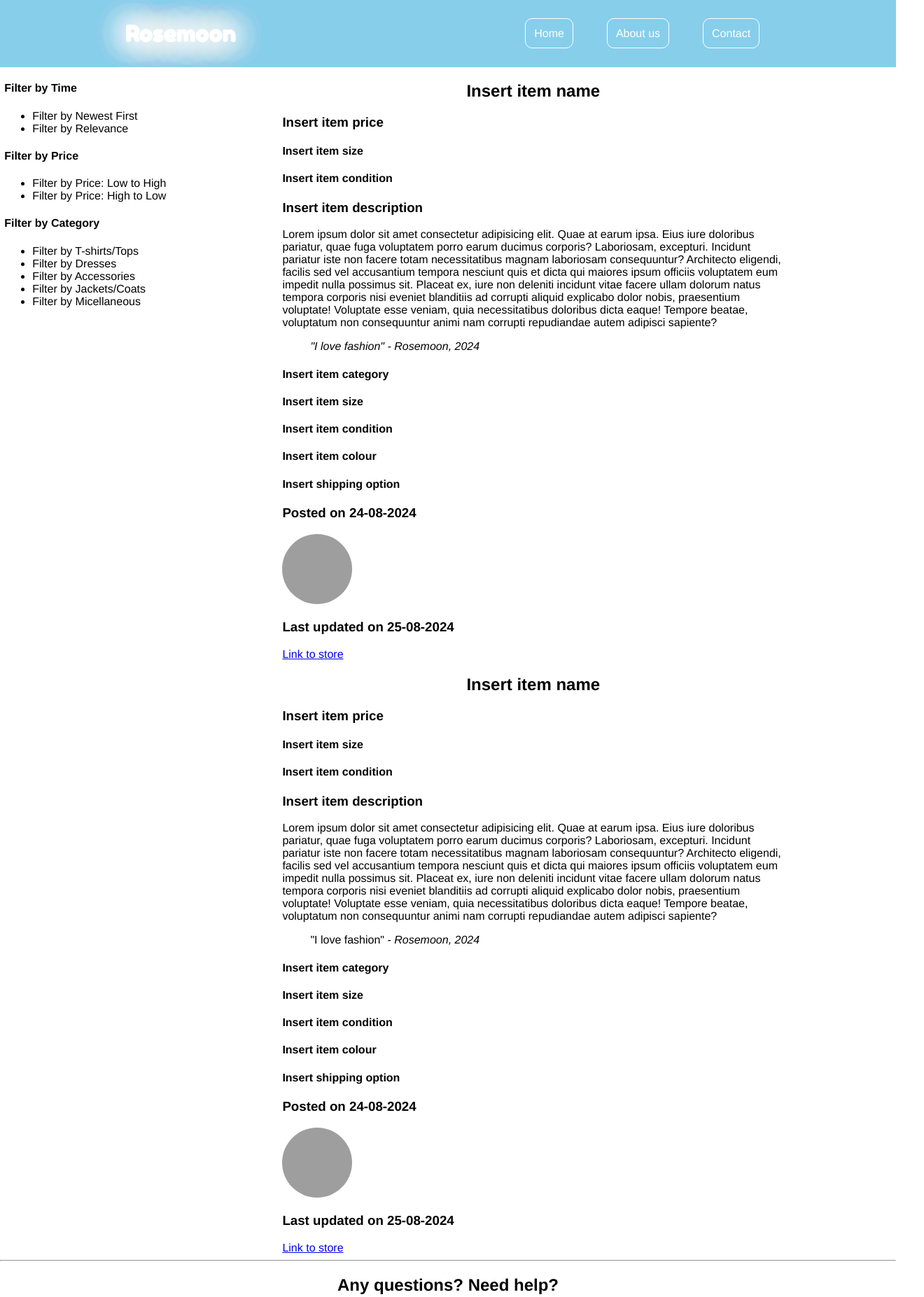
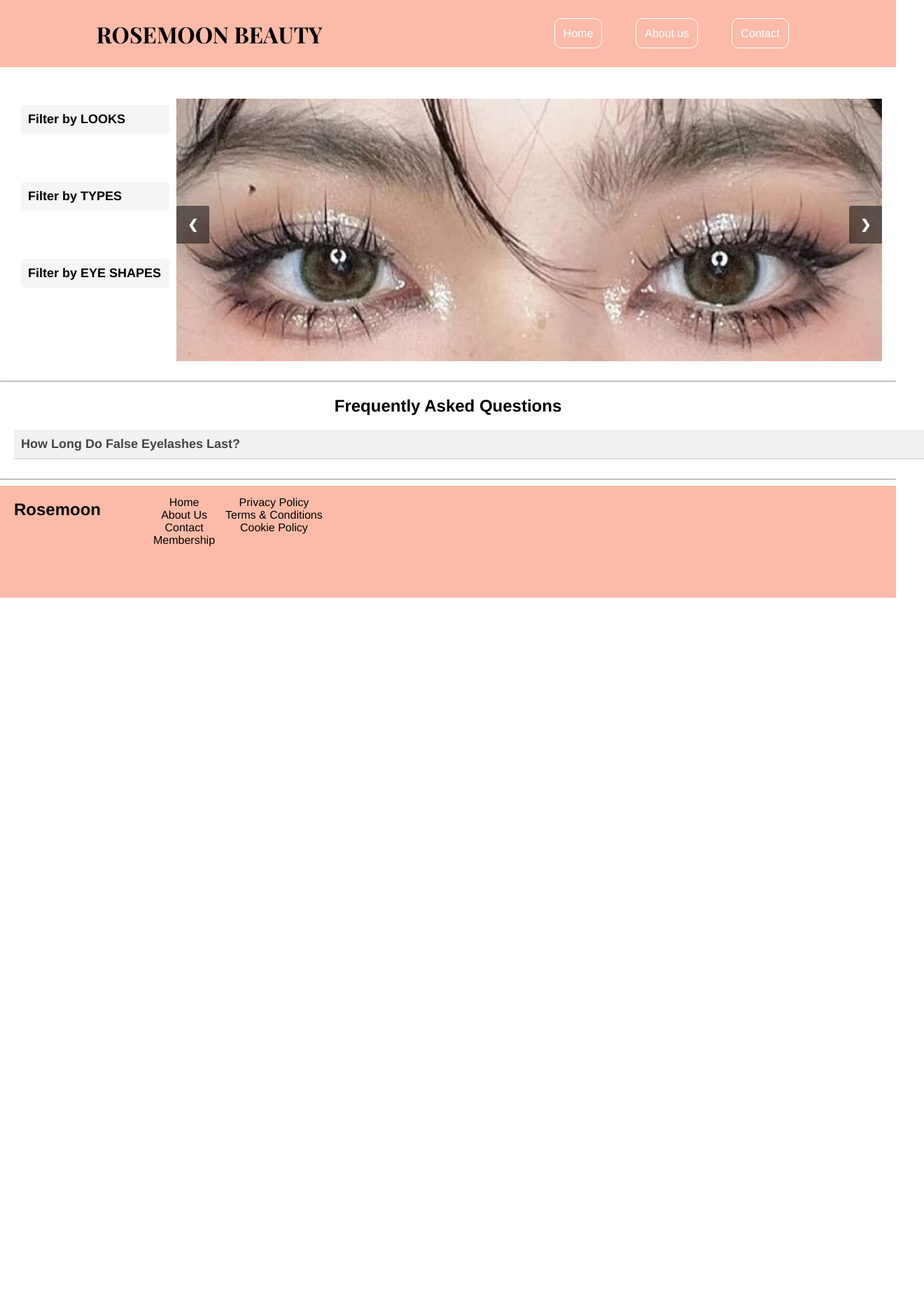
Before and after one commit to spikypineapple/spikypineapple.github.io, a plain HTML site: page index.html in a window 1280 px wide. Shown: the top 1853 px of the page at 70% size, 1320 px wide, since content can reach past the window. After the commit the page ends 854 px from the top, so only its background shows below. Drawn offline with nearby package versions, Linux system fonts and the light colour scheme; no server answers; grey boxes are pictures that could not be loaded.

Commit message:
ROSEMOON
New

```diff
--- a/app.js
+++ b/app.js
@@ -1,15 +1,52 @@
-document.addEventListener("DOMContentLoaded", () => {
+document.addEventListener("DOMContentLoaded", function() {
+    // Select all filter headers (h4 elements)
+    const filterHeaders = document.querySelectorAll('.filter-header');
 
-    const images = document.querySelectorAll("img");
+    // Add click event listener to each header
+    filterHeaders.forEach(header => {
+        header.addEventListener('click', function() {
+            // Get the closest section and find the ul.dropdown within it
+            const dropdown = this.nextElementSibling.querySelector('ul.dropdown');
 
-    for(const image of images){
-        fetch("https://dog.ceo/api/breeds/image/random")
-        .then(response => response.json())
-        .then(data => {
-            image.src = data.message
-            image.width = 100;
-            image.height = 100;
-        })
-    }
+            // Check if dropdown exists, then toggle the 'active' class to show/hide it
+            if (dropdown) {
+                dropdown.classList.toggle('active');
+            }
+        });
+    });
+});
 
-})
+
+let slideIndex = 0;
+
+function showSlides() {
+    let slides = document.querySelector('.slides-wrapper');
+    let totalSlides = slides.children.length;
+
+    // Update the slide index to ensure it loops correctly
+    slideIndex = (slideIndex + totalSlides) % totalSlides;
+
+    // Move the slides wrapper to the correct position
+    slides.style.transform = `translateX(${-slideIndex * 100}%)`;
+}
+
+function plusSlides(n) {
+    slideIndex += n;
+    showSlides();
+}
+
+document.addEventListener("DOMContentLoaded", function() {
+    showSlides(); // Initialize the slideshow
+});
+
+
+<script>
+    document.querySelector('.collapsible').addEventListener('click', function() {
+        this.classList.toggle('active')}
+        var content = this.nextElementSibling;
+        if (content.style.maxHeight) {
+            content.style.maxHeight = null}
+         else {
+            content.style.maxHeight = content.scrollHeight + "px"}
+    );
+</script>
--- a/index.html
+++ b/index.html
@@ -3,7 +3,7 @@
 <head>
     <link rel="stylesheet" href="style.css">
     <script src="app.js"></script>
-    <link href="https://fonts.googleapis.com/css2?family=Fredoka+One&display=swap" rel="stylesheet">
+    <link href="https://fonts.googleapis.com/css2?family=Playfair+Display:wght@400;700&family=Raleway:wght@400;700&display=swap" rel="stylesheet">
     <meta charset="UTF-8">
     <meta name="viewport" content="width=device-width, initial-scale=1.0">
     <title>Rosemoon</title>
@@ -11,7 +11,7 @@
 <body>
     <header>
         <!-- the content of the header goes here -->
-         <h1 id="logo">Rosemoon</h1>
+         <h1 id="logo">ROSEMOON BEAUTY</h1>
          <nav>
             <ul id="nav-ul">
                 <li><a href="https://www.vinted.co.uk/member/76835359" class="navbutton">Home</a></li>
@@ -22,33 +22,56 @@
 
     </header>
     <main>
-        <div id="main-content">
+        <div id="main-content" >
             <aside>
-                <section>
-                    <h4>Filter by Time</h4>
+                <section class="filter-section">
+                    <h4 class="filter-header">Filter by LOOKS</h4>
                     <nav>
-                        <ul>
-                            <li><a href=""></a>Filter by Newest First</li>
-                            <li><a href=""></a>Filter by Relevance</li>
-                        </ul>
+                        <ul class="dropdown">
+                            <li><a href="https://www.vinted.co.uk/member/76835359">Natural</a></li>
+                            <li><a href="https://www.vinted.co.uk/member/76835359">Voluminous</a></li>
+                            <li><a href="https://www.vinted.co.uk/member/76835359">Lengthening</a></li>
+                            <li><a href="https://www.vinted.co.uk/member/76835359">Dramatic</a></li>
+                            <li><a href="https://www.vinted.co.uk/member/76835359">Wispy</a></li>
+                            <li><a href="https://www.vinted.co.uk/member/76835359">Glamorous</a></li>
+                            <li><a href="https://www.vinted.co.uk/member/76835359">Classic Lashes</a></li>
+                            <li><a href="https://www.vinted.co.uk/member/76835359">Russian Strip Lashes</a></li>
+                            <li><a href="https://www.vinted.co.uk/member/76835359">Cat Eye Lashes</a></li>
                     </nav>
                 </section>
-                    <h4>Filter by Price</h4>
+
+                <section class="filter-section">
+                    <h4 class="filter-header">Filter by TYPES</h4>
                         <nav>
-                            <ul>
-                                <li><a href=""></a>Filter by Price: Low to High</li>
-                                <li><a href=""></a>Filter by Price: High to Low</li>
+                            <ul class="dropdown">
+                                <li><a href="https://www.vinted.co.uk/member/76835359">Magnetic</a></li>
+                                <li><a href="https://www.vinted.co.uk/member/76835359">Strip</a></li>
+                                <li><a href="https://www.vinted.co.uk/member/76835359">Individual</a></li>
+                                <li><a href="https://www.vinted.co.uk/member/76835359">Faux Mink</a></li>
+                                <li><a href="https://www.vinted.co.uk/member/76835359">Multipacks</a></li>
+                                <li><a href="https://www.vinted.co.uk/member/76835359">Starter Kits</a></li>
+                                <li><a href="https://www.vinted.co.uk/member/76835359">Pre-Glued</a></li>
+                                <li><a href="https://www.vinted.co.uk/member/76835359">Lash Gift Sets</a></li>
+                                <li><a href="https://www.vinted.co.uk/member/76835359">Half Lashes</a></li>
                             </ul>
                         </nav>
-                <section>
-                    <h4>Filter by Category</h4>
+                    </section>
+
+                <section class="filter-section">
+                    <h4 class="filter-header">Filter by EYE SHAPES</h4>
                     <nav>
-                        <ul>
-                            <li><a href=""></a>Filter by T-shirts/Tops</li>
-                            <li><a href=""></a>Filter by Dresses</li>
-                            <li><a href=""></a>Filter by Accessories</li>
-                            <li><a href=""></a>Filter by Jackets/Coats</li>
-                            <li><a href=""></a>Filter by Micellaneous</li>
+                        <ul class="dropdown">
+                            <li><a href="https://www.vinted.co.uk/member/76835359">Hooded Eyes</a></li>
+                            <li><a href="https://www.vinted.co.uk/member/76835359">Almond Eyes</a></li>
+                            <li><a href="https://www.vinted.co.uk/member/76835359">Deep Set Eyes</a></li>
+                            <li><a href="https://www.vinted.co.uk/member/76835359">Downturned Eyes</a></li>
+                            <li><a href="https://www.vinted.co.uk/member/76835359">Small Eyes</a></li>
+                            <li><a href="https://www.vinted.co.uk/member/76835359">Monolid Eyes</a></li>
+                            <li><a href="https://www.vinted.co.uk/member/76835359">Round Eyes</a></li>
+                            <li><a href="https://www.vinted.co.uk/member/76835359">Upturned Eyes</a></li>
+                            <li><a href="https://www.vinted.co.uk/member/76835359">Close Set Eyes</a></li>
+                            <li><a href="https://www.vinted.co.uk/member/76835359">Wide Set Eyes</a></li>
+                            <li><a href="https://www.vinted.co.uk/member/76835359">Prominent Eyes</a></li>
                         </ul>
                     </nav>
                 </section>
@@ -57,58 +80,21 @@
                 <article>
                     <header>
                         <!-- Article's header goes here -->
-                        <h2>Insert item name</h2>
-                        <h3>Insert item price</h3>
-                        <h4>Insert item size</h4>
-                        <h4>Insert item condition</h4>
+                        <div class="slideshow-container"></div>
+                            <div class="slides-wrapper">
+                                <div class="slide">
+                                    <img src="images/Eyelash 1.jpg" alt="Photo of eyelashes">
+                                </div>
+                                <div class="slide">
+                                    <img src="images/Eyelash 2.jpg" alt="Photo of eyelashes">
+                                </div>
 
+                            <!-- Navigation controls -->
+                            </div>
+                            <a class="prev" onclick="plusSlides(-1)">&#10094;</a>
+                            <a class="next" onclick="plusSlides(1)">&#10095;</a>
+                        </div>
                     </header>
-                    <main>
-                        <h3>Insert item description</h3>
-                        <p>Lorem ipsum dolor sit amet consectetur adipisicing elit. Quae at earum ipsa. Eius iure doloribus pariatur, quae fuga voluptatem porro earum ducimus corporis? Laboriosam, excepturi. Incidunt pariatur iste non facere totam necessitatibus magnam laboriosam consequuntur? Architecto eligendi, facilis sed vel accusantium tempora nesciunt quis et dicta qui maiores ipsum officiis voluptatem eum impedit nulla possimus sit. Placeat ex, iure non deleniti incidunt vitae facere ullam dolorum natus tempora corporis nisi eveniet blanditiis ad corrupti aliquid explicabo dolor nobis, praesentium voluptate! Voluptate esse veniam, quia necessitatibus doloribus dicta eaque! Tempore beatae, voluptatum non consequuntur animi nam corrupti repudiandae autem adipisci sapiente?</p>
-                        <blockquote>
-                            <cite>"I love fashion" - Rosemoon, 2024</cite>
-                        </blockquote>
-                        <h4>Insert item category</h4>
-                        <h4>Insert item size</h4>
-                        <h4>Insert item condition</h4>
-                        <h4>Insert item colour</h4>
-                        <h4>Insert shipping option</h4>
-                    </main>
-                    <footer>
-                        <h3>Posted on 24-08-2024</h3>
-                        <img src="https://placebear.com/100/100" alt="A profile pic of a bear">
-                        <h3>Last updated on 25-08-2024</h3>
-                        <a href="https://www.vinted.co.uk/member/76835359" target="_blank">Link to store</a>
-                    </footer>
-                </article>
-                <article>
-                    <header>
-                        <!-- Article's header goes here -->
-                        <h2>Insert item name</h2>
-                        <h3>Insert item price</h3>
-                        <h4>Insert item size</h4>
-                        <h4>Insert item condition</h4>
-
-                    </header>
-                    <main>
-                        <h3>Insert item description</h3>
-                        <p>Lorem ipsum dolor sit amet consectetur adipisicing elit. Quae at earum ipsa. Eius iure doloribus pariatur, quae fuga voluptatem porro earum ducimus corporis? Laboriosam, excepturi. Incidunt pariatur iste non facere totam necessitatibus magnam laboriosam consequuntur? Architecto eligendi, facilis sed vel accusantium tempora nesciunt quis et dicta qui maiores ipsum officiis voluptatem eum impedit nulla possimus sit. Placeat ex, iure non deleniti incidunt vitae facere ullam dolorum natus tempora corporis nisi eveniet blanditiis ad corrupti aliquid explicabo dolor nobis, praesentium voluptate! Voluptate esse veniam, quia necessitatibus doloribus dicta eaque! Tempore beatae, voluptatum non consequuntur animi nam corrupti repudiandae autem adipisci sapiente?</p>
-                        <blockquote>
-                            "I love fashion" - <cite>Rosemoon, 2024</cite>
-                        </blockquote>
-                        <h4>Insert item category</h4>
-                        <h4>Insert item size</h4>
-                        <h4>Insert item condition</h4>
-                        <h4>Insert item colour</h4>
-                        <h4>Insert shipping option</h4>
-                    </main>
-                    <footer>
-                        <h3>Posted on 24-08-2024</h3>
-                        <img src="https://placebear.com/100/100" alt="A profile pic of a bear">
-                        <h3>Last updated on 25-08-2024</h3>
-                        <a href="https://www.vinted.co.uk/member/76835359" target="_blank">Link to store</a>
-                    </footer>
                 </article>
             </div>
 
@@ -117,55 +103,22 @@
 
         <!-- main content of the website can go here -->
         <hr>
-        <h2>Any questions? Need help?</h2>
-        <form action="www.rosemoonenquiries.com/help" method="">
-            <label for="first_name">First Name:</label>
-            <input type="text" id="first_name" name="first_name" required>
-            <br>
+        <h2>Frequently Asked Questions</h2>
+        <article>
+            <h2 class="collapsible">How Long Do False Eyelashes Last?</h2>
+            <div class="content">
+                <p>
+                    False eyelashes don’t have a set lifespan, however they will last longer if you look after them following each use. The actual amount of time that a pair of lashes will last for is dependent on how often you wear them, which lash glue you use with them, and how carefully you remove them and care for them once you’ve taken them off.
+                    You can prolong the life of your false eyelashes by storing them in a lash case (to retain their shape and prevent them from being crushed in your makeup bag or box.)
+                    You can also remove them gently after use to prevent the band degrading or falling apart (which will cause the lashes to shed and become unusable.)
+                    Finally, you can prolong the life of your lashes by cleaning them once removed – by carefully removing any residual glue left on the lash band.
+                </p>
+            </div>
+        </article>
 
-            <label for="last_name">Last Name:</label>
-            <input type="text" id="last_name" name="last_name" required>
-            <br>
-
-            <label for="email">Email</label>
-            <input type="email" name="email" id="email">
-            <br>
-
-            <label for="password">Password:</label>
-            <input type="password" name="password" id="password">
-            <br>
-
-            <label for="favourite_animal">Favourite Animal:</label>
-            <input type="radio" name="favourite_animal" id="rabbit" value="rabbit">
-            <label for="rabbit">Rabbit</label>
-            <input type="radio" name="favourite_animal" id="cat" value="cat">
-            <label for="cat">Cat</label>
-            <input type="radio" name="favourite_animal" id="dog" value="dog">
-            <label for="dog">Dog</label>
-            <br>
-
-            <label for="country">Country</label>
-            <select name="country" id="country">
-                <option value="england">England</option>
-                <option value="scotland">Scotland</option>
-                <option value="wales">Wales</option>
-                <option value="northern_ireland">Northern Ireland</option>
-            </select>
-            <br>
-
-            <label for="enquiry">Send enquiry</label>
-            <textarea name="enquiry" id="bio" cols="30" rows="10"></textarea>
-            <br>
-
-            <input type="checkbox" id="subscribe" name="subscribe">
-            <label for="subscribe">Subscribe to our newletter!</label>
-            <br>
-
-            <input type="submit" value="Send!">
-
-        </form>
         <hr>
     </main>
+
     <footer>
         <!-- footer goes here -->
          <h2>Rosemoon</h2>
@@ -187,5 +140,18 @@
             </nav>
          </section>
     </footer>
+
+    <script>
+        document.querySelector('.collapsible-header').addEventListener('click', function() {
+            this.classList.toggle('active');
+            var content = this.nextElementSibling;
+            if (content.style.maxHeight) {
+                content.style.maxHeight = null;
+            } else {
+                content.style.maxHeight = content.scrollHeight + "px";
+            }
+        });
+    </script>
+
 </body>
 </html>
--- a/style.css
+++ b/style.css
@@ -6,17 +6,10 @@ body {
 
 #logo {
     margin: 0px;
+    font-size: 2.5vw;
     padding: 8px;
-    font-family: "Fredoka One", sans-serif;
+    font-family: "Playfair Display", sans-serif;
     text-align: center;
-    text-shadow:
-        0 0 45px #fff,
-        0 0 45px #fff,
-        0 0 45px #fff,
-        0 0 45px white,
-        0 0 45px white,
-        0 0 45px white,
-        0 0 45px white;
 }
 
 ul {
@@ -24,8 +17,8 @@ ul {
 }
 
 body > header {
-    background-color: skyblue;
-    color:white;
+    background-color: #fcbba9;
+    color:black;
     display: flex;
     height: 12vh;
     align-items: center;
@@ -39,11 +32,60 @@ body > header {
 #nav-ul> li {
     padding: 8px;
     margin: 16px;
+    list-style: none;
 }
 
-body > header > nav > ul{
+/* General styling for the filter menu */
+.filter-section {
+    margin-bottom: 20px;
+    padding: 10px;
+}
+
+.filter-header {
+    cursor: pointer;
+    font-size: 18px;
+    font-weight: bold;
+    margin-bottom: 5px;
+    padding: 10px;
+    background-color: #f5f5f5;
+    border-radius: 5px;
+    transition: background-color 0.3s ease;
+    width: 15vw;
+    display: flex;
+}
+
+.filter-header:hover {
+    background-color: #ddd;
+}
+
+/* Hide the dropdown by default */
+.dropdown {
+    display: none;
     list-style: none;
+    padding-left: 10px;
+    margin-top: 10px;
+}
+
+/* Style the dropdown items */
+.dropdown li {
+    padding: 10px 0;
+    font-size: 16px;
+    margin: 15px;
+}
+
+.dropdown li a {
     text-decoration: none;
+    color: #333;
+    transition: color 0.3s ease;
+}
+
+.dropdown li a:hover {
+    color: #007bff;
+}
+
+/* Show the dropdown when the filter is active */
+.active {
+    display: block;
 }
 
 .navbutton {
@@ -54,41 +96,150 @@ body > header > nav > ul{
     border-radius: 10px;
 }
 
-body > main article {
-    width: 70%;
-    margin: auto;
+
+/* Header styling */
+header {
+    position: relative;
+    width: 100%;
+    max-height: 400px; /* Adjust the height as needed */
+    overflow: hidden;
 }
 
-#main-content {
+/* Slideshow container */
+.slideshow-container {
+    margin-top: 25px;
+    width: 75%; /* Takes up the remaining space */
+    height: auto;
+    overflow: hidden;
     display: flex;
-    justify-content: space-around;
 }
 
+/* Container for slides to allow sliding effect */
+.slides-wrapper {
+    display: flex;
+    transition: transform 1s ease-in-out;
+    width: 100%;
+}
+
+/* Each slide */
+.slide {
+    min-width: 100%;
+    box-sizing: border-box;
+}
+
+/* Style for images */
+.slide img {
+    width: 100%;
+    height: 100%;
+    object-fit: cover;
+    display: block;
+}
+
+/* Navigation controls */
+.prev, .next {
+    cursor: pointer;
+    position: absolute;
+    top: 50%;
+    width: auto;
+    padding: 16px;
+    margin-top: -22px;
+    color: white;
+    font-weight: bold;
+    font-size: 18px;
+    border-radius: 0 3px 3px 0;
+    user-select: none;
+    background-color: rgba(0, 0, 0, 0.5);
+    z-index: 10; /* Ensures controls are above other elements */
+}
+
+.next {
+    right: 0;
+    border-radius: 3px 0 0 3px;
+}
+
+.prev {
+    left: 0;
+    border-radius: 3px 3px 0 0; /* Adjust corners if needed */
+}
+
+
+
+
+#main-content {
+    display:flex;
+    justify-content: space-between;
+    align-items: flex-start; /* Ensures both elements start at the top */
+    padding: 20px;
+}
+
+aside {
+    width: 20%; /* Adjust to your needs */
+}
+
+
 #main-content > div {
-    width: 80%;
+    width: 100%;
 }
-form {
-    text-align: center;
+
+
+.collapsible{
+    background-color: #f1f1f1;
+    color: #444;
+    cursor: pointer;
+    padding: 10px;
+    width: 100%;
+    border: none;
+    text-align: left;
+    outline: none;
+    font-size: 18px;
+    border-bottom: 1px solid #ccc;
 }
+
+.active, .collapsible:hover {
+    background-color: #ddd;
+}
+
+.content {
+    padding: 0 18px;
+    max-height: 0;
+    overflow: hidden;
+    transition: max-height 0.2s ease-out;
+    background-color: #f1f1f1;
+}
+
+.content p {
+    margin: 0;
+    font-size: 16px;
+}
+
+
+
+
+
+
 
 h2 {
     text-align: center;
+    margin: 20px;
 }
 
 body > footer {
-    background-color: skyblue;
-    color:white;
+    background-color: #fcbba9;
+    color:black;
     display: flex;
+    height: 20vh;
 
 }
 
 img {
-    border-radius: 50%;
+    border-radius: 0%;
 }
 
 #footer-ul {
     display: flex;
     list-style: none;
+    text-align: center;
+    margin-top: 15px;
 }
 
 #footer-ul > div > li {
@@ -96,6 +247,11 @@ img {
 }
 
 #footer-ul > div > li > a {
-    color: white;
+    color: black;
     text-decoration: none;
 }
+
+header, main, article, section {
+    width: 100%;
+    display: block;
+}
```
Also changed, not shown: images/Eyelash 1.jpg (added), images/Eyelash 2.jpg (added).
